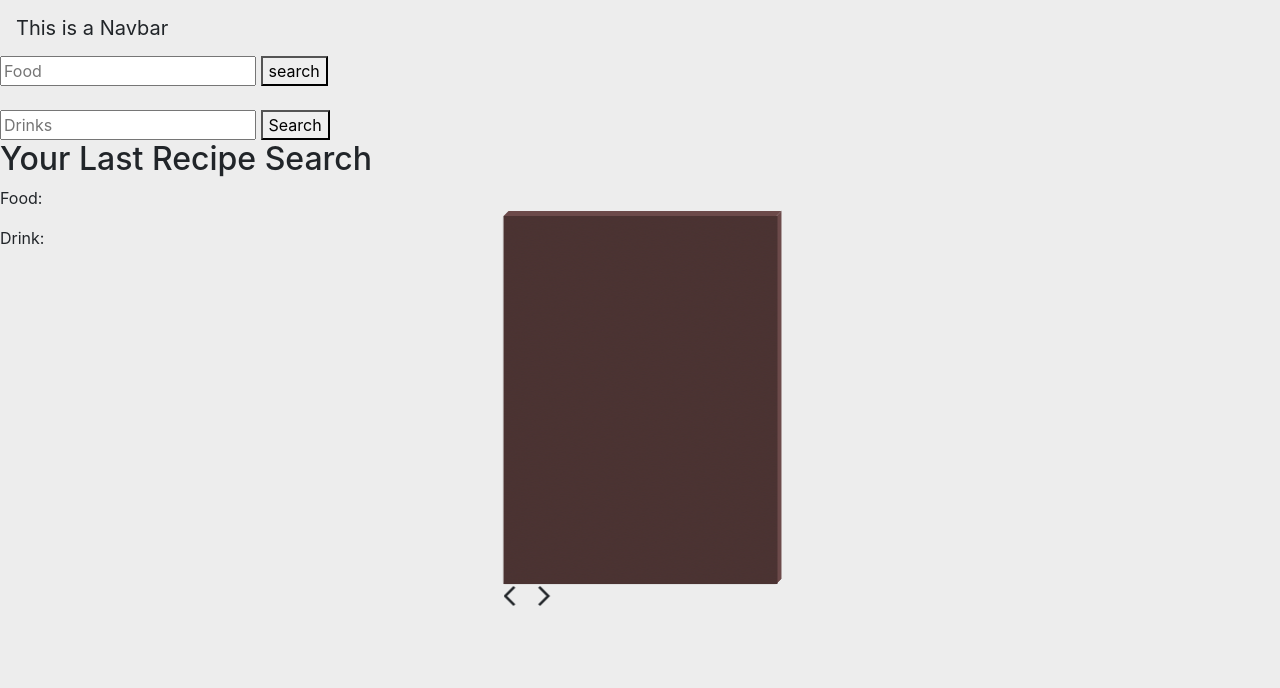
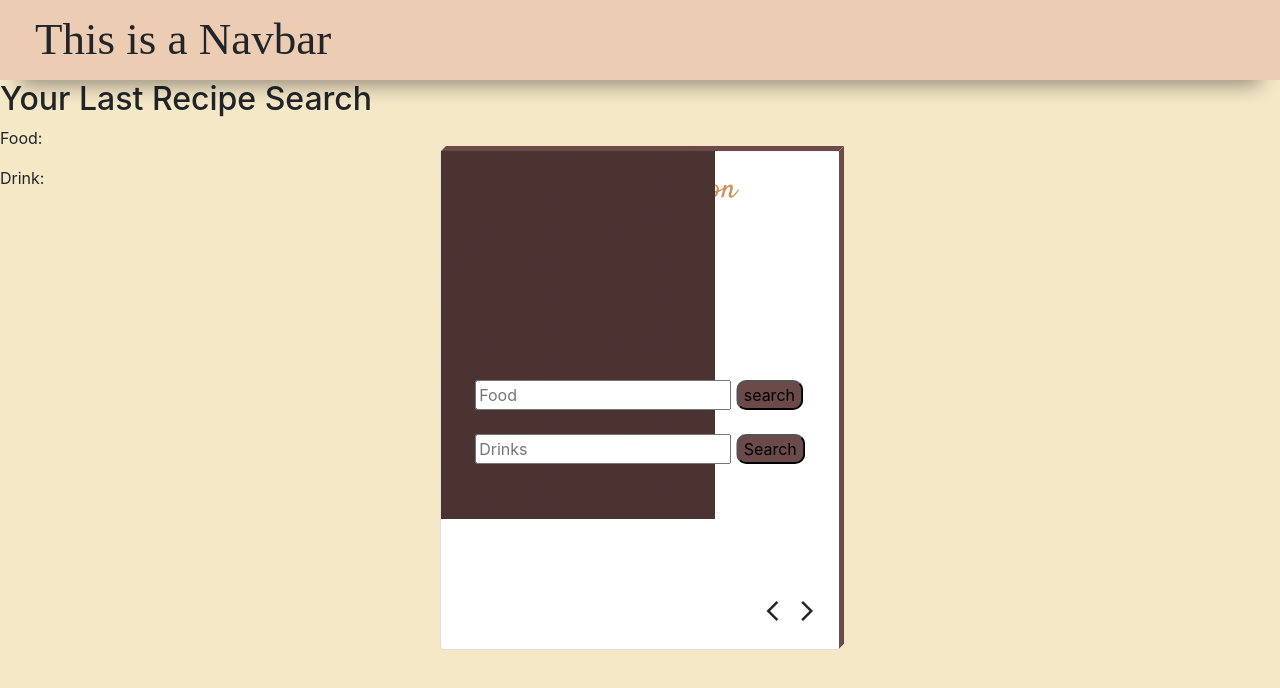
Before and after one commit to clearbusinessinsight/food-and-drink-menu, a plain HTML site: page index.html in a window 1280 px wide. Drawn offline with nearby package versions, Linux system fonts and the light colour scheme; no server answers; a web font is replaced by a local one.

Commit message:
updated css

```diff
--- a/stylesheet.css
+++ b/stylesheet.css
@@ -1,27 +1,38 @@
 @import url('https://fonts.googleapis.com/css2?family=Satisfy&display=swap');
+@import url('https://fonts.googleapis.com/css2?family=Aboreto&family=Indie+Flower&display=swap');
 
 body {
     margin: 0;
     padding: 0;
-    background: #EDEDED;
+    background: #F5E8C7;
 }
+
+.navbar {
+    background-color: #ECCCB2;
+    padding: 5px;
+    box-shadow: 0 25px 20px -20px rgba(0, 0, 0, 0.4);
+    height: 80px;
+}
+
+.navbar a {
+    font-family: Aboreto;
+    font-size: 45px;
+    font-weight: 400;
+    margin-left: 30px;
+    position: absolute;
+}
+
 
 .card {
     position: absolute;
     top: 50%;
     left: 50%;
-    width: 275px;
-    height: 370px;
+    width: 400px;
+    height: 500px;
     background: white;
     transform-style: preserve-3d;
     transform: translate(-50%, -50%) perspective(2000px);
     transition: 1s;
-
-
-
-    /* border-right: 1px solid #333333;
-    overflow: scroll; */
-
 }
 
 .card:hover {
@@ -38,9 +49,6 @@ body {
     background: #6C4A4A;
     transform-origin: bottom;
     transform: skewX(-45deg);
-
-
-
 }
 
 .card::after {
@@ -57,8 +65,8 @@ body {
 }
 
 .card .imgBox {
-    width: 300px;
-    height: 400px;
+    width: 400px;
+    height: 500px;
     position: relative;
     transform-origin: left;
     z-index: 1;
@@ -67,7 +75,6 @@ body {
 
 .card:hover .imgBox {
     transform: rotateY(-135deg);
-
 }
 
 .card .detail {
@@ -77,25 +84,45 @@ body {
     box-sizing: border-box;
     padding: 20px;
     z-index: -1;
+}
 
+.card .flip {
+    position: absolute;
+    bottom: 0;
+    right: 0;
+    box-sizing: border-box;
+    padding: 20px;
+    z-index: -1;
 }
+
+ #back-arrow:hover{
+   color: rgb(44, 167, 169);
+   font-size: larger;
+}
+
+#forward-arrow:hover{
+    color:rgb(44, 167, 169);
+    font-size: larger;
+}
+
 
 #menu {
     font-family: Satisfy;
-    color: #fcc80d;
+    color: #CA955C;
 }
 
-.next {
-    margin: 20px;
-    width: 50px;
+
+.search-box {
+    /* display:none; */
+    position: absolute;
+    top: 50%;
+    left: 50%;
+    transform: translate(-50%, -50%);
     height: 40px;
 }
 
-#lastrecipe {
-    position: fixed;
-	bottom: 0px;
-	width: 100%;
-	line-height: 1.5em;
-	padding: 1em;
-	margin:auto;
+.search-box button {
+    background-color: #6C4A4A;
+    border-radius: 10px;
+
 }
```
